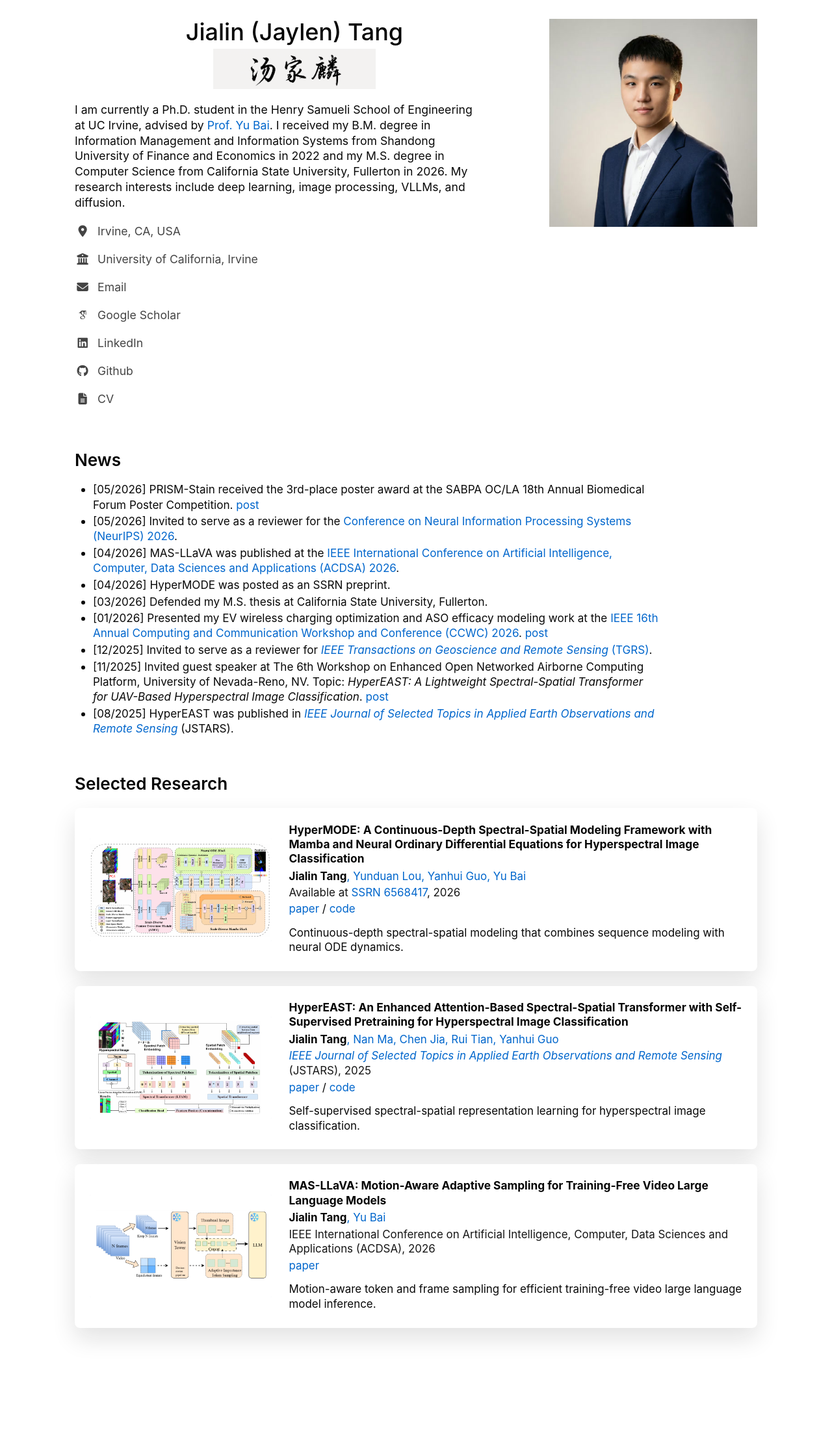
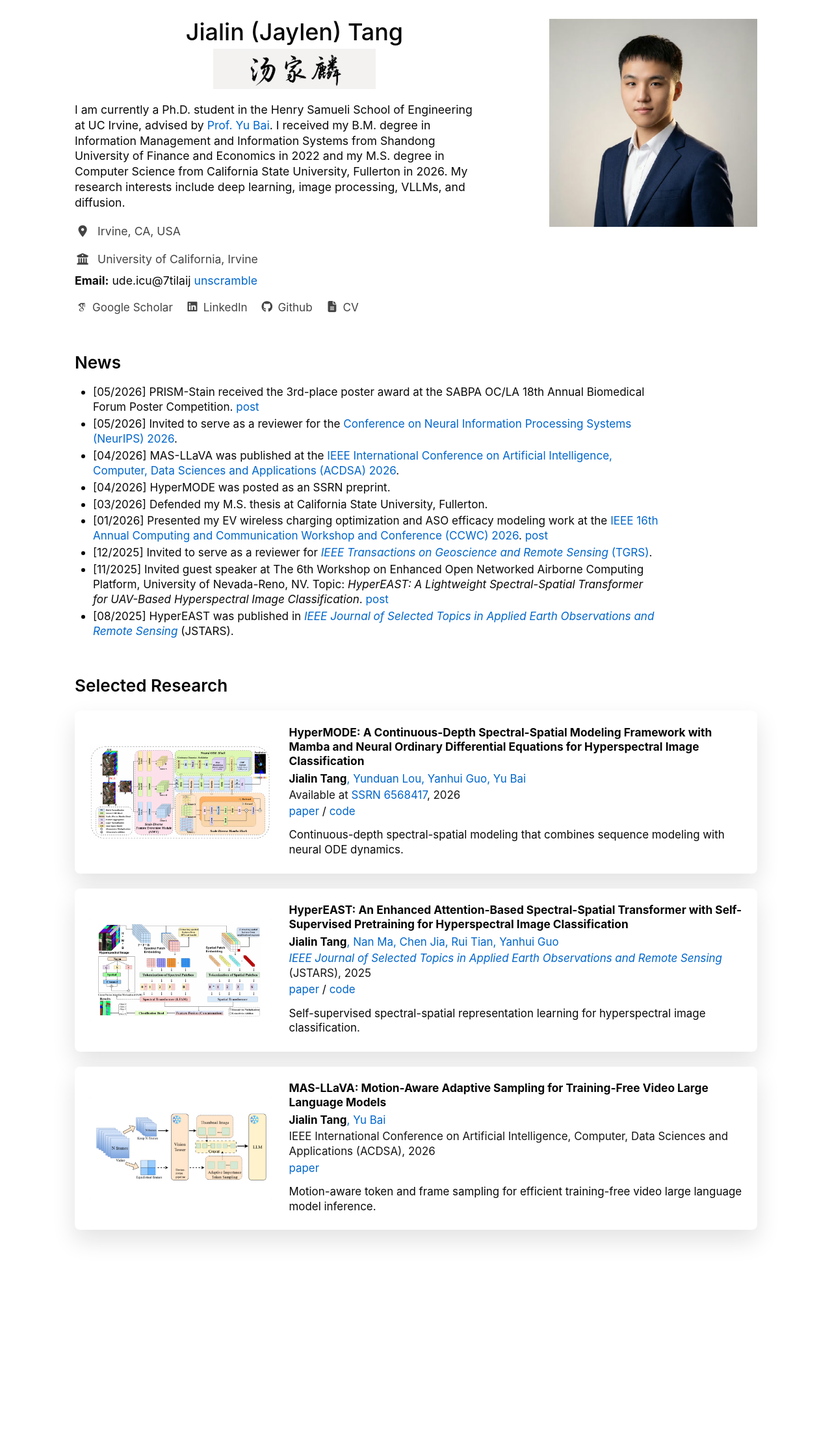
Before and after one commit to JaylenTang/jaylentang.github.io, a Jekyll site: the page built from _pages/about.md, in a window 1280 px wide. Shown: the whole page at 65% size. Built offline with Jekyll 4.4.1, drawn with Linux system fonts in a browser that asks for light colours; some web fonts are replaced; after the commit the page ends 2050 px from its top, so only the background shows below that.

Commit message:
update cv publication links and email display

```diff
--- a/_config.yml
+++ b/_config.yml
@@ -15,7 +15,7 @@ description              : &description "Ph.D. student in the Henry Samueli Scho
 url                      : https://jaylentang.github.io # the base hostname & protocol for your site e.g. "https://mmistakes.github.io"
 baseurl                  : "" # the subpath of your site, e.g. "/blog"
 repository               : "JaylenTang/jaylentang.github.io"
-asset_version            : "20260605-8"
+asset_version            : "20260605-9"
 
 # Site Author - The following control what appear as part of the author content on the side bar.
 #               If a field is blank the icon and link will not appear, otherwise it will be shown.
@@ -29,7 +29,7 @@ author:
   location         : "Irvine, CA, USA"
   employer         : "University of California, Irvine"
   uri              : # URL
-  email            : "jialit7@uci.edu"
+  email            :
 
   # Academic websites
   arxiv            : # URL - Update with the correct link to your profile
--- a/_includes/archive-single-cv.html
+++ b/_includes/archive-single-cv.html
@@ -27,7 +27,9 @@
       </div>
     {% endif %}
     <h3 class="archive__item-title" itemprop="headline">
-      {% if post.link %}
+      {% if post.paperurl %}
+        <a href="{{ post.paperurl }}">{{ title }}</a>
+      {% elsif post.link %}
         <a href="{{ post.link }}">{{ title }}</a> <a href="{{ base_path }}{{ post.url }}" rel="permalink"><i class="fa fa-link" aria-hidden="true" title="permalink"></i><span class="sr-only">Permalink</span></a>
       {% else %}
         <a href="{{ base_path }}{{ post.url }}" rel="permalink">{{ title }}</a>
--- a/_layouts/archive.html
+++ b/_layouts/archive.html
@@ -16,7 +16,7 @@ layout: default
   {% include sidebar.html %}
 
   <div class="archive">
-    {% unless page.header.overlay_color or page.header.overlay_image %}
+    {% unless page.header.overlay_color or page.header.overlay_image or page.hide_title %}
       <h1 class="page__title">{{ page.title }}</h1>
     {% endunless %}
     {{ content }}
--- a/_pages/about.md
+++ b/_pages/about.md
@@ -22,15 +22,23 @@ redirect_from:
         image processing, VLLMs, and diffusion.
       </p>
 
-      <ul class="roger-profile-links" aria-label="Profile links">
+      <ul class="roger-profile-meta" aria-label="Profile details">
         <li><i class="fas fa-map-marker-alt" aria-hidden="true"></i><span>Irvine, CA, USA</span></li>
         <li><i class="fas fa-university" aria-hidden="true"></i><span>University of California, Irvine</span></li>
-        <li><a href="mailto:jialit7@uci.edu"><i class="fas fa-envelope" aria-hidden="true"></i><span>Email</span></a></li>
-        <li><a href="https://scholar.google.com/citations?user=tOytfmwAAAAJ&hl=en"><i class="ai ai-google-scholar" aria-hidden="true"></i><span>Google Scholar</span></a></li>
-        <li><a href="https://www.linkedin.com/in/jtang0516/"><i class="fab fa-linkedin" aria-hidden="true"></i><span>LinkedIn</span></a></li>
-        <li><a href="https://github.com/jaylentang"><i class="fab fa-github" aria-hidden="true"></i><span>Github</span></a></li>
-        <li><a href="/cv/"><i class="fas fa-file-alt" aria-hidden="true"></i><span>CV</span></a></li>
       </ul>
+
+      <p class="roger-email">
+        <strong>Email:</strong>
+        <span id="email" data-scrambled="ude.icu@7tilaij">ude.icu@7tilaij</span>
+        <button class="email-unscramble" type="button" data-unscramble-email>unscramble</button>
+      </p>
+
+      <nav class="roger-profile-links" aria-label="Profile links">
+        <a href="https://scholar.google.com/citations?user=tOytfmwAAAAJ&hl=en"><i class="ai ai-google-scholar" aria-hidden="true"></i><span>Google Scholar</span></a>
+        <a href="https://www.linkedin.com/in/jtang0516/"><i class="fab fa-linkedin" aria-hidden="true"></i><span>LinkedIn</span></a>
+        <a href="https://github.com/jaylentang"><i class="fab fa-github" aria-hidden="true"></i><span>Github</span></a>
+        <a href="/cv/"><i class="fas fa-file-alt" aria-hidden="true"></i><span>CV</span></a>
+      </nav>
     </div>
 
     <img class="roger-photo" src="/images/profile-photo-2026.jpg" alt="Jialin Tang profile photo">
@@ -103,6 +111,22 @@ redirect_from:
 
 <script>
   (function () {
+    var emailTarget = document.getElementById("email");
+    var emailButton = document.querySelector("[data-unscramble-email]");
+
+    if (emailTarget && emailButton) {
+      emailButton.addEventListener("click", function () {
+        var scrambled = emailTarget.getAttribute("data-scrambled") || "";
+        var email = scrambled.split("").reverse().join("");
+        var link = document.createElement("a");
+        link.href = "mailto:" + email;
+        link.textContent = email;
+        emailTarget.textContent = "";
+        emailTarget.appendChild(link);
+        emailButton.remove();
+      });
+    }
+
     var modal = document.querySelector("[data-research-zoom]");
     if (!modal) return;
 
--- a/assets/css/main.scss
+++ b/assets/css/main.scss
@@ -97,7 +97,7 @@
   font-size: 0.98rem;
 }
 
-.roger-profile-links {
+.roger-profile-meta {
   display: grid;
   gap: 0.55rem;
   max-width: 620px;
@@ -108,12 +108,53 @@
   font-size: 0.98rem;
 }
 
-.roger-profile-links li,
-.roger-profile-links a {
+.roger-profile-meta li {
   display: flex;
   align-items: center;
   min-height: 1.35rem;
   color: #444;
+}
+
+.roger-profile-meta i {
+  width: 1.35rem;
+  margin-right: 0.6rem;
+  color: #444;
+  text-align: center;
+}
+
+.roger-email {
+  max-width: 620px;
+  margin-top: 1rem;
+}
+
+.email-unscramble {
+  padding: 0;
+  border: 0;
+  color: #06c;
+  background: transparent;
+  font: inherit;
+  cursor: pointer;
+}
+
+.email-unscramble:hover,
+.email-unscramble:focus-visible {
+  text-decoration: underline;
+}
+
+.roger-profile-links {
+  display: flex;
+  flex-wrap: wrap;
+  gap: 0.8rem 1.1rem;
+  max-width: 620px;
+  margin-top: 1rem;
+  font-size: 0.95rem;
+}
+
+.roger-profile-links a {
+  display: inline-flex;
+  align-items: center;
+  color: #444;
+  white-space: nowrap;
 }
 
 .roger-profile-links a:hover {
@@ -122,9 +163,9 @@
 }
 
 .roger-profile-links i {
-  width: 1.35rem;
-  margin-right: 0.6rem;
-  color: #444;
+  width: 1.15rem;
+  margin-right: 0.35rem;
+  color: currentColor;
   text-align: center;
 }
 
```
Also changed, not shown: _pages/cv.md (+1 -0 lines).
